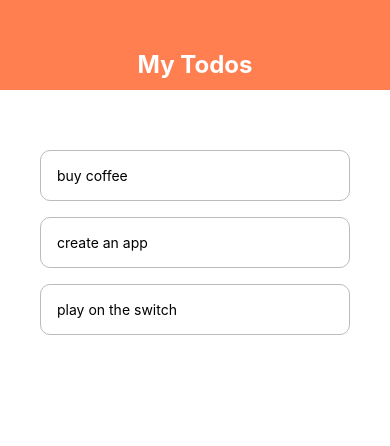
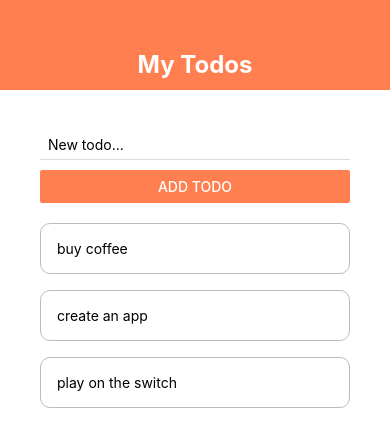
Before and after one commit to kev-luo/react-native-practice, a React Native app: screen / in a window 390 px wide. Shown: the top 446 px of the page. Built offline with nearby package versions, Linux system fonts and the light colour scheme.

Commit message:
add todo form

```diff
--- a/App.js
+++ b/App.js
@@ -1,7 +1,8 @@
 import React, { useState } from "react";
-import { StyleSheet, View, Text } from "react-native";
+import { StyleSheet, View } from "react-native";
 
 import TodoHeader from "./projects/todo/TodoHeader";
+import TodoForm from './projects/todo/TodoForm';
 import TodoList from "./projects/todo/TodoList";
 
 export default function App() {
@@ -17,11 +18,17 @@ export default function App() {
     });
   };
 
+  const handleSubmit = (todo) => {
+    setTodos(prevTodos => {
+      return [{text: todo, key: Math.random().toString()}, ...prevTodos]
+    })
+  }
+
   return (
     <View style={styles.container}>
       <TodoHeader />
       <View style={styles.content}>
-        {/* todo form */}
+        <TodoForm handleSubmit={handleSubmit}/>
         <View style={styles.list}>
           <TodoList pressHandler={pressHandler} todos={todos} />
         </View>
--- a/projects/todo/TodoForm.js
+++ b/projects/todo/TodoForm.js
@@ -1,9 +1,32 @@
-import React from 'react'
+import React, { useState } from "react";
+import { StyleSheet, TextInput, Button, View } from "react-native";
 
-export default function TodoForm() {
+export default function TodoForm({handleSubmit}) {
+  const [todo, setTodo] = useState("");
+
+  const changeHandler = (val) => {
+    setTodo(val);
+  };
+
   return (
-    <div>
+    <View>
+      <TextInput
+        style={styles.input}
+        placeholder="New todo..."
+        onChangeText={(val) => changeHandler(val)}
+      />
+      <Button onPress={() => handleSubmit(todo)} title="add todo" color="coral" />
+    </View>
+  );
+}
 
-    </div>
-  )
-}
+const styles = StyleSheet.create({
+  input: {
+    paddingHorizontal: 8,
+    paddingVertical: 6,
+    borderColor: "#777",
+    marginBottom: 10,
+    borderBottomWidth: 1,
+    borderBottomColor: "#ddd",
+  },
+});
--- a/projects/todo/TodoList.js
+++ b/projects/todo/TodoList.js
@@ -1,5 +1,5 @@
 import React from "react";
-import { StyleSheet, FlatList, Text } from "react-native";
+import { FlatList } from "react-native";
 
 import TodoItem from './TodoItem';
 
```
